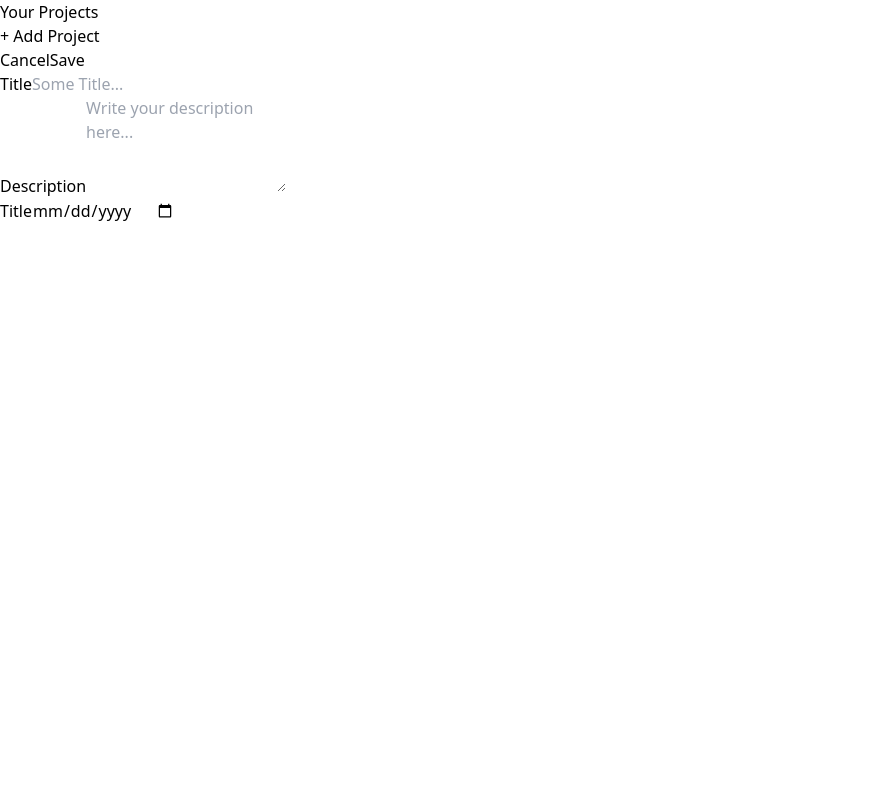
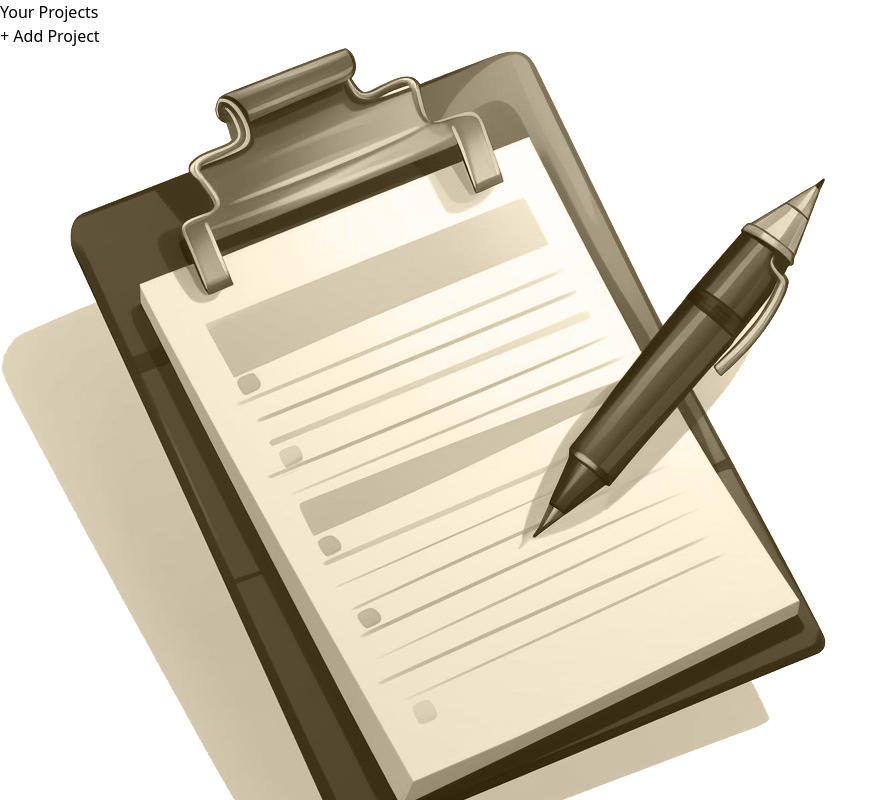
Before and after one commit to Bence27/ProjectManager, a React (Vite) app: page / in a window 1280 px wide. Shown: the top 800 px of the page, without its empty margins (0-889 px from the left). Built offline with nearby package versions, Linux system fonts and the light colour scheme.

Commit message:
Squashed commit of the following:
commit 736834eb0bac1f6e80b8a291e99c2114de97ea46
Author: Bence27 <Bence2002327@gmail.com>
Date:   Tue Jan 21 23:04:11 2025 +0100

    SaveLogic

```diff
--- a/src/App.jsx
+++ b/src/App.jsx
@@ -3,13 +3,33 @@ import SidebarMenu from "./components/SidebarMenu/SidebarMenu";
 import FormContent from "./components/FormContent/FormContent";
 import { useState } from "react";
 
-const PROJECTS = [{ name: null, date: null, description: null, tasks: [] }];
 function App() {
-  const [projects, setProjects] = useState(PROJECTS);
+  const [projects, setProjects] = useState([]);
+  const [isCreateProject, setCreateProject] = useState(false);
+  function addNewProject(name, date, description) {
+    let newProject = [{ name: null, date: null, description: null, tasks: [] }];
+    newProject.name = name;
+    newProject.date = date;
+    newProject.description = description;
+    setProjects([...projects, newProject]);
+  }
+  function handleStateChange() {
+    setCreateProject((isCreateProject) => !isCreateProject);
+  }
+  function handleStateChangeMenu() {
+    setCreateProject(true);
+  }
   return (
     <Fragment>
-      <SidebarMenu projects={projects}></SidebarMenu>
-      <FormContent></FormContent>
+      <SidebarMenu
+        projects={projects}
+        handleStateChangeMenu={handleStateChangeMenu}
+      ></SidebarMenu>
+      <FormContent
+        addNewProject={addNewProject}
+        isCreateProject={isCreateProject}
+        handleStateChange={handleStateChange}
+      ></FormContent>
     </Fragment>
   );
 }
--- a/src/components/FormContent/FormContent.jsx
+++ b/src/components/FormContent/FormContent.jsx
@@ -1,42 +1,60 @@
 import { useState } from "react";
 import no_project from "../../assets/no-projects.png";
 import { Fragment } from "react";
-export default function FormContent() {
-  const [isCreateProject, setCreateProject] = useState(true);
-  function handleCreateProjectClick() {
-    setCreateProject((isCreateProject) => !isCreateProject);
-  }
-  const mainDivClasses = "content-center";
+import { useRef } from "react";
+export default function FormContent({
+  addNewProject,
+  isCreateProject,
+  handleStateChange,
+}) {
+  const name = useRef();
+  const date = useRef();
+  const description = useRef();
+  const mainDivClasses = "content-center justify-items-center";
   return (
     <div
-      className={`mt-8 flex-col w-full ${!isCreateProject && mainDivClasses}`}
+      className={`mt-8 flex-col w-full  ${!isCreateProject && mainDivClasses}`}
     >
       {isCreateProject ? (
         <Fragment>
           <div className="flex justify-end mr-32 mt-10">
-            <button className="m-1 px-4 py-2 text-xs md:text-base rounded-md hover:bg-stone-600 hover:text-stone-100">
+            <button
+              onClick={handleStateChange}
+              className="m-1 px-4 py-2 text-xs md:text-base rounded-md hover:bg-stone-600 hover:text-stone-100"
+            >
               Cancel
             </button>
-            <button className="m-1 px-4 py-2 text-xs md:text-base rounded-md bg-stone-800 text-stone-200 hover:bg-stone-600 hover:text-stone-100">
+            <button
+              onClick={() =>
+                addNewProject(
+                  name.current.value,
+                  date.current.value,
+                  description.current.value
+                )
+              }
+              className="m-1 px-4 py-2 text-xs md:text-base rounded-md bg-stone-800 text-stone-200 hover:bg-stone-600 hover:text-stone-100"
+            >
               Save
             </button>
           </div>
           <div className="p-10">
-            <label for="first_name" className="block mb-2 text-sm font-medium">
+            <label htmlFor="name" className="block mb-2 text-sm font-medium">
               Title
             </label>
             <input
+              ref={name}
               type="text"
-              id="first_name"
+              id="name"
               className="bg-gray-50 border border-gray-300 text-gray-900 text-sm rounded-lg focus:ring-blue-500 focus:border-blue-500 block w-full p-2.5 dark:bg-gray-700 dark:border-gray-600 dark:placeholder-gray-400 dark:text-white dark:focus:ring-blue-500 dark:focus:border-blue-500"
               placeholder="Some Title..."
             />
           </div>
           <div className="p-10">
-            <label for="description" class="block mb-2 text-sm font-medium">
+            <label htmlFor="description" class="block mb-2 text-sm font-medium">
               Description
             </label>
             <textarea
+              ref={description}
               id="description"
               rows="4"
               className="bg-gray-50 border border-gray-300 text-gray-900 text-sm rounded-lg focus:ring-blue-500 focus:border-blue-500 block w-full p-2.5 dark:bg-gray-700 dark:border-gray-600 dark:placeholder-gray-400 dark:text-white dark:focus:ring-blue-500 dark:focus:border-blue-500"
@@ -44,10 +62,14 @@ export default function FormContent() {
             ></textarea>
           </div>
           <div className="p-10">
-            <label for="due_date" className="block mb-2 text-sm font-medium">
+            <label
+              htmlFor="due_date"
+              className="block mb-2 text-sm font-medium"
+            >
               Title
             </label>
             <input
+              ref={date}
               type="date"
               id="due_date"
               className="bg-gray-50 border border-gray-300 text-gray-900 text-sm rounded-lg focus:ring-blue-500 focus:border-blue-500 block w-full p-2.5 dark:bg-gray-700 dark:border-gray-600 dark:placeholder-gray-400 dark:text-white dark:focus:ring-blue-500 dark:focus:border-blue-500"
@@ -66,7 +88,7 @@ export default function FormContent() {
             Select a project or get start with a new one
           </p>
           <button
-            onClick={handleCreateProjectClick}
+            onClick={handleStateChange}
             className="mt-5 px-4 py-2 text-xs md:text-base rounded-md bg-stone-700 text-stone-400 hover:bg-stone-600 hover:text-stone-100"
           >
             Create new project
--- a/src/components/SidebarMenu/SidebarMenu.jsx
+++ b/src/components/SidebarMenu/SidebarMenu.jsx
@@ -1,10 +1,13 @@
-export default function SidebarMenu({ projects }) {
+export default function SidebarMenu({ projects, handleStateChangeMenu }) {
   return (
     <div className="flex-col grid-cols-1 justify-items-center bg-stone-950 w-1/3 mt-8 rounded-tr-md h-screen">
       <h1 className="text-white text-center text-base md:text-2xl p-2">
         Your Projects
       </h1>
-      <button className="mt-5 px-4 py-2 text-xs md:text-base rounded-md bg-stone-700 text-stone-400 hover:bg-stone-600 hover:text-stone-100">
+      <button
+        onClick={handleStateChangeMenu}
+        className="mt-5 px-4 py-2 text-xs md:text-base rounded-md bg-stone-700 text-stone-400 hover:bg-stone-600 hover:text-stone-100"
+      >
         + Add Project
       </button>
       <div className="mt-8">
```
